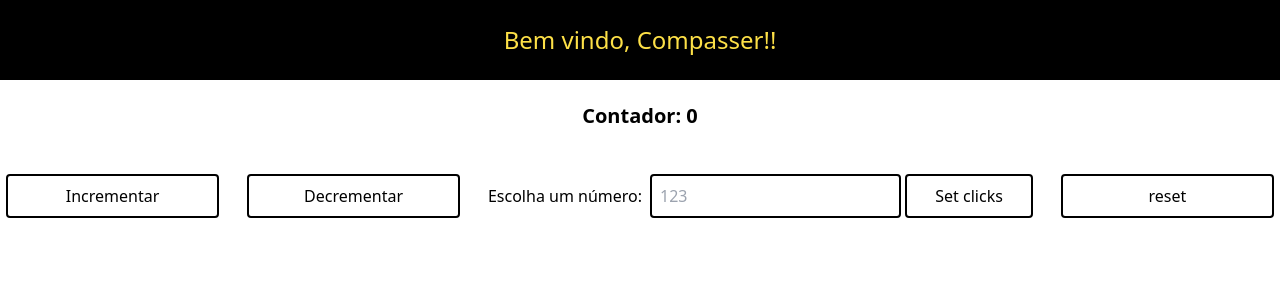
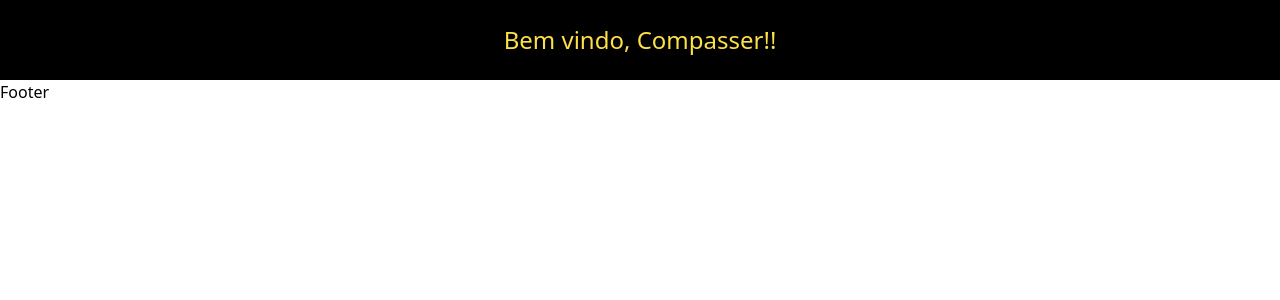
Before and after one commit to Leckller/ShopCo, a React (Vite) app: page / in a window 1280 px wide. Shown: the top 300 px of the page. Built offline with nearby package versions, Linux system fonts and the light colour scheme.

Commit message:
feat: rotas

```diff
--- a/src/App.tsx
+++ b/src/App.tsx
@@ -1,25 +1,19 @@
 import { Route, Routes } from 'react-router-dom';
 import Home from './routes/Home';
 import NotFound from './routes/NotFound';
+import Layout from './components/Layout/Layout';
 
 function App() {
   return (
-    /*
-    O componente Routes do react-router-dom é usado para definir as rotas da sua aplicação React.
-    Ele é um componente de nível superior que encapsula as rotas e os componentes associados a elas.
-    */
+
     <Routes>
-      {/*
-      A tag Route é usada para definir uma rota específica.
-      O "path" é a URL que a rota irá responder.
-      O "element" é o componente que será renderizado caso a URL coincida com a rota.
-      */}
-      <Route path="/" element={<Home />} />
-      {/**
-       A tag Route também pode ser usada para definir rotas que não são exatas usando o path "*".
-       No exemplo abaixo toda a rota que não for definida vai cair no componente NotFound.
-       */}
-      <Route path="*" element={<NotFound />} />
+      <Route element={ <Layout /> }>
+        <Route path="/" element={ <Home /> } />
+        <Route path="/ProductDetail/:id" element={ <Home /> } />
+        <Route path="/Category/:type" element={ <Home /> } />
+        <Route path="/Cart" element={ <Home /> } />
+      </Route>
+      <Route path="*" element={ <NotFound /> } />
     </Routes>
   );
 }
--- /dev/null
+++ b/src/components/Layout/Footer.tsx
@@ -0,0 +1,7 @@
+function Footer() {
+  return (
+    <div>Footer</div>
+  );
+}
+
+export default Footer;
--- /dev/null
+++ b/src/components/Layout/Layout.tsx
@@ -0,0 +1,15 @@
+import { Outlet } from 'react-router-dom';
+import Header from './Header';
+import Footer from './Footer';
+
+function Layout() {
+  return (
+    <>
+      <Header />
+      {Outlet}
+      <Footer />
+    </>
+  );
+}
+
+export default Layout;
--- a/src/components/Main.tsx
+++ /dev/null
@@ -1,74 +0,0 @@
-import { useState } from 'react';
-import { useAppDispatch, useAppSelector } from '../hooks/reduxHooks';
-import { decClick, incClick, resetClick, setClick } from '../redux/Reducers/Clicker';
-
-function Main() {
-  const { clicks } = useAppSelector((state) => state.Clicker);
-  const [input, setInput] = useState(0);
-  // use a constante dispatch para disparar suas actions.
-  const dispatch = useAppDispatch();
-
-  const handleClick = (type?: 'inc' | 'dec' | 'set') => {
-    switch (type) {
-      case 'inc':
-        dispatch(incClick());
-        break;
-      case 'dec':
-        dispatch(decClick());
-        break;
-      case 'set':
-        dispatch(setClick(input));
-        break;
-      default:
-        dispatch(resetClick());
-        break;
-    }
-  };
-  return (
-    <main className="flex flex-col h-40 w-full justify-around text-center">
-      <p className="text-xl font-bold">
-        {`Contador: ${clicks}`}
-      </p>
-      <section className="flex flex-row flex-wrap justify-around gap-4">
-        <button
-          className="border-2 rounded border-black p-2 w-1/6 min-w-32"
-          onClick={() => handleClick('inc')}
-        >
-          Incrementar
-        </button>
-        <button
-          className="border-2 rounded border-black p-2 w-1/6 min-w-32"
-          onClick={() => handleClick('dec')}
-        >
-          Decrementar
-        </button>
-        <article className="flex flex-row flex-wrap justify-center gap-1">
-          <label className="flex flex-row items-center justify-center flex-wrap gap-2">
-            <p>Escolha um número: </p>
-            <input
-              className="border-2 rounded border-black p-2 min-w-32"
-              placeholder="123"
-              onChange={(event) => {
-                setInput(Number(event.target.value));
-              }}
-            />
-          </label>
-          <button
-            className="border-2 rounded border-black p-2 w-1/6 min-w-32"
-            onClick={() => handleClick('set')}
-          >
-            Set clicks
-          </button>
-        </article>
-        <button
-          className="border-2 rounded border-black p-2 w-1/6 min-w-32"
-          onClick={() => handleClick()}
-        >
-          reset
-        </button>
-      </section>
-    </main>
-  );
-}
-
-export default Main;
--- a/src/hooks/reduxHooks.ts
+++ b/src/hooks/reduxHooks.ts
@@ -1,6 +1,5 @@
 import { useDispatch, useSelector } from 'react-redux';
 import type { RootState, AppDispatch } from '../redux/store';
 
-// Use os hooks abaixo no lugar dos -> `useDispatch` e `useSelector`
 export const useAppDispatch = useDispatch.withTypes<AppDispatch>();
 export const useAppSelector = useSelector.withTypes<RootState>();
--- /dev/null
+++ b/src/routes/Cart.tsx
@@ -0,0 +1,7 @@
+function Cart() {
+  return (
+    <div>Cart</div>
+  );
+}
+
+export default Cart;
--- /dev/null
+++ b/src/routes/CategoryPage.tsx
@@ -0,0 +1,9 @@
+import React from 'react';
+
+function CategoryPage() {
+  return (
+    <div>CategoryPage</div>
+  );
+}
+
+export default CategoryPage;
--- a/src/routes/Home.tsx
+++ b/src/routes/Home.tsx
@@ -1,11 +1,7 @@
-import Header from '../components/Header';
-import Main from '../components/Main';
-
 function Home() {
   return (
     <>
-      <Header />
-      <Main />
+      a
     </>
   );
 }
```
Also changed, not shown: package.json (+29 -1 lines), src/components/Layout/Header.tsx (renamed from src/components/Header.tsx), src/routes/ProductDetails.tsx (added).
